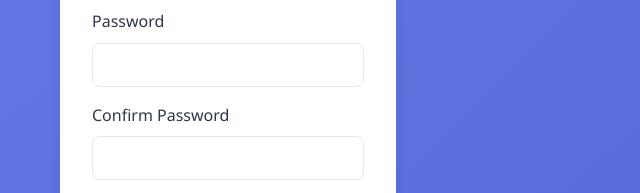
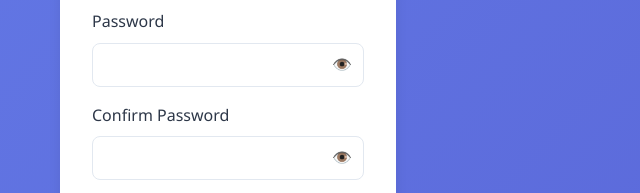
Before and after one commit to anirudh-beep/FSD-Project-SubTrack-, a plain HTML site: page register.html in a window 1280 px wide. Shown: the part 410-603 px from the top of the page, 412-1052 px from the left. Drawn offline with nearby package versions, Linux system fonts and the light colour scheme.

Commit message:
feat: add password reveal toggle on login and register

```diff
--- a/css/style.css
+++ b/css/style.css
@@ -1134,3 +1134,28 @@ canvas {
 .btn-link:hover {
     color: var(--primary-dark);
 }
+
+/* Password toggle */
+.password-wrapper {
+    position: relative;
+    display: flex;
+    align-items: center;
+}
+
+.password-wrapper input {
+    flex: 1;
+    padding-right: 2.8rem;
+}
+
+.toggle-password {
+    position: absolute;
+    right: 0.75rem;
+    background: none;
+    border: none;
+    cursor: pointer;
+    font-size: 1rem;
+    padding: 0;
+    line-height: 1;
+    color: var(--text-secondary);
+    user-select: none;
+}
--- a/js/auth.js
+++ b/js/auth.js
@@ -226,6 +226,17 @@ async function logout() {
 function validateEmail(email) {
     return /^[^\s@]+@[^\s@]+\.[^\s@]+$/.test(email);
 }
+function togglePassword(inputId, btn) {
+    const input = document.getElementById(inputId);
+    if (input.type === 'password') {
+        input.type = 'text';
+        btn.textContent = '🙈';
+    } else {
+        input.type = 'password';
+        btn.textContent = '👁️';
+    }
+}
+window.togglePassword = togglePassword;
 
 function validatePassword(password) {
     return /^(?=.*[a-z])(?=.*[A-Z])(?=.*\d)[a-zA-Z\d@$!%*?&]{8,}$/.test(password);
--- a/register.html
+++ b/register.html
@@ -30,13 +30,19 @@
 
                 <div class="form-group">
                     <label for="password">Password</label>
-                    <input type="password" id="password" required>
+                    <div class="password-wrapper">
+                        <input type="password" id="password" required>
+                        <button type="button" class="toggle-password" onclick="togglePassword('password', this)" aria-label="Toggle password visibility">👁️</button>
+                    </div>
                     <span class="error-message" id="passwordError"></span>
                 </div>
 
                 <div class="form-group">
                     <label for="confirmPassword">Confirm Password</label>
-                    <input type="password" id="confirmPassword" required>
+                    <div class="password-wrapper">
+                        <input type="password" id="confirmPassword" required>
+                        <button type="button" class="toggle-password" onclick="togglePassword('confirmPassword', this)" aria-label="Toggle confirm password visibility">👁️</button>
+                    </div>
                     <span class="error-message" id="confirmPasswordError"></span>
                 </div>
 
```
Also changed, not shown: login.html (+4 -1 lines).
